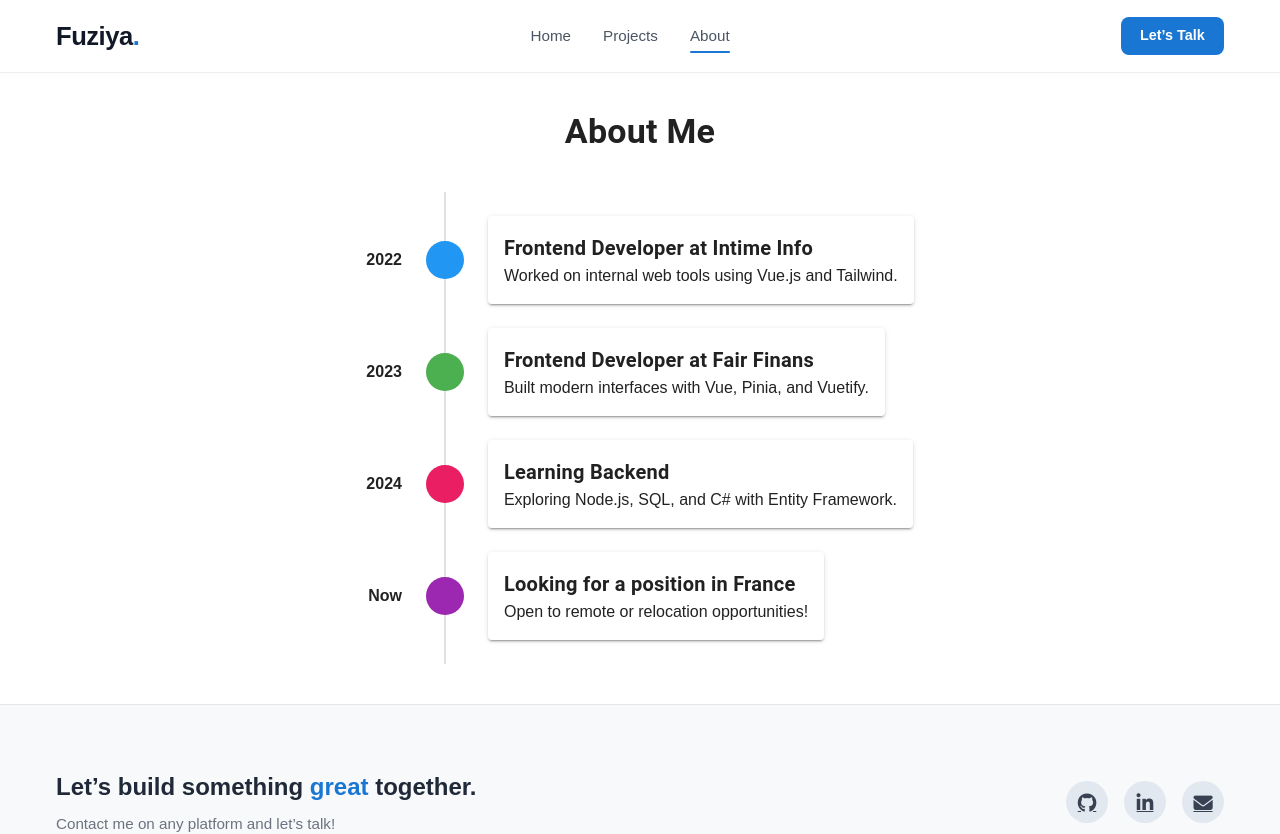
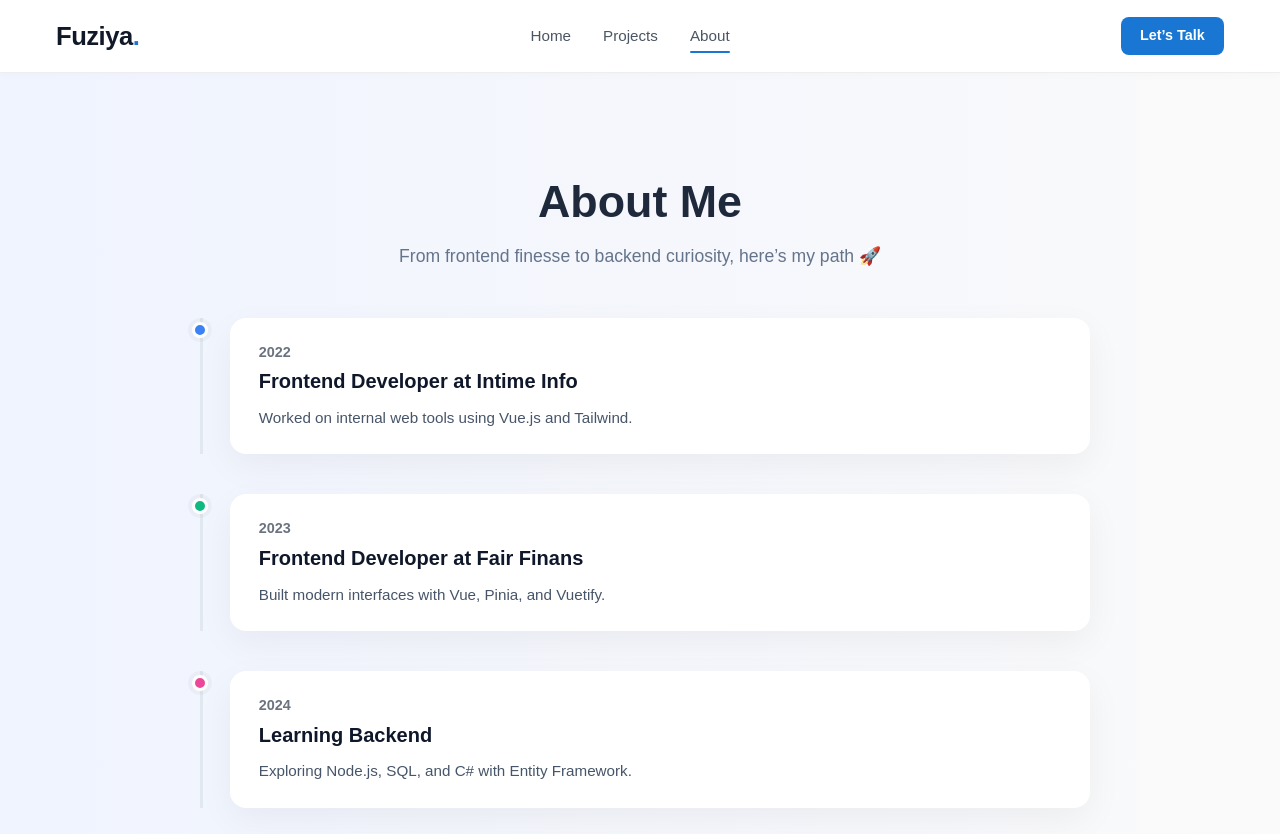
Before and after one commit to fouziabenadida/mon-portfolio, a Nuxt app: page /about in a window 1280 px wide. Shown: the top 834 px of the page. Built offline with nearby package versions, Linux system fonts and the light colour scheme.

Commit message:
about secrion updated

```diff
--- a/components/HeroSection.vue
+++ b/components/HeroSection.vue
@@ -12,25 +12,30 @@
                     and delivering accessible, high-performance web apps.
                 </p>
                 <div class="hero-actions">
-                    <v-btn color="primary" class="cta" to="/projects">View Projects</v-btn>
+                    <v-btn class="cta gradient-btn" to="/projects">
+                        🚀 View Projects
+                    </v-btn>
                     <NuxtLink to="/about" class="learn-link">Learn More →</NuxtLink>
                 </div>
             </div>
 
-            <div class="hero-image-wrapper animated-float">
-                <div class="image-bg"></div>
+            <div class="hero-figure">
+                <svg class="bg-svg" viewBox="0 0 400 400" xmlns="http://www.w3.org/2000/svg">
+                    <circle cx="200" cy="200" r="150" fill="#bfdbfe" opacity="0.4" />
+                    <circle cx="200" cy="200" r="100" fill="#93c5fd" opacity="0.4" />
+                </svg>
                 <img src="https://images.unsplash.com/photo-1549082984-1323b94df9a6?q=80&w=2070&auto=format&fit=crop&ixlib=rb-4.0.3&ixid=M3wxMjA3fDB8MHxwaG90by1wYWdlfHx8fGVufDB8fHx8fA%3D%3D"
-                    alt="Creative Developer" class="hero-image" />
+                    alt="Creative Developer" class="hero-person" />
             </div>
         </v-container>
     </section>
 </template>
 
-
 <style scoped>
 .hero-section {
     background: linear-gradient(to bottom right, #f9fbfc, #eef2f7);
     padding: 6rem 1.5rem 4rem;
+    overflow: hidden;
 }
 
 .hero-grid {
@@ -87,7 +92,6 @@
     max-width: 560px;
 }
 
-
 .hero-actions {
     display: flex;
     align-items: center;
@@ -102,12 +106,21 @@
     }
 }
 
-.cta {
+.cta.gradient-btn {
     text-transform: none;
     font-weight: 600;
-    padding: 0.6rem 1.4rem;
     font-size: 1rem;
     border-radius: 10px;
+    padding: 0.65rem 1.6rem;
+    background: linear-gradient(to right, #3b82f6, #60a5fa);
+    color: white;
+    box-shadow: 0 8px 30px rgba(59, 130, 246, 0.25);
+    transition: all 0.3s ease;
+}
+
+.cta.gradient-btn:hover {
+    transform: translateY(-2px);
+    box-shadow: 0 12px 30px rgba(59, 130, 246, 0.35);
 }
 
 .learn-link {
@@ -122,53 +135,36 @@
     color: #0f5ab3;
 }
 
-.hero-image-wrapper {
+.hero-figure {
     position: relative;
-    display: flex;
-    align-items: center;
-    justify-content: center;
-    max-width: 520px;
-    flex-shrink: 0;
+    max-width: 450px;
+    margin-inline: auto;
     animation: float 6s ease-in-out infinite;
+    z-index: 0;
 }
 
-.hero-image {
+.bg-svg {
+    position: absolute;
+    top: -40px;
+    left: -40px;
     width: 100%;
-    border-radius: 18px;
-    box-shadow: 0 12px 48px rgba(0, 0, 0, 0.08);
-    position: relative;
-    z-index: 2;
+    height: auto;
+    z-index: -1;
+    filter: blur(40px);
+}
+
+.hero-person {
+    display: block;
+    width: 100%;
+    height: auto;
+    border-radius: 50% 50% 40% 40%;
+    object-fit: cover;
+    box-shadow: 0 12px 45px rgba(0, 0, 0, 0.08);
     transition: transform 0.4s ease;
 }
 
-.hero-image:hover {
-    transform: scale(1.025) rotate(0.3deg);
-}
-
-.image-bg {
-    position: absolute;
-    top: -15%;
-    left: -10%;
-    width: 120%;
-    height: 120%;
-    background: radial-gradient(circle at center, #c7d2fe, #dbeafe);
-    border-radius: 50%;
-    filter: blur(80px);
-    opacity: 0.5;
-    z-index: 1;
-}
-
-
-.image-bg-shape {
-    position: absolute;
-    top: -30px;
-    left: -30px;
-    width: 100%;
-    height: 100%;
-    border-radius: 20px;
-    background: radial-gradient(circle at top right, #dbeafe, #bfdbfe);
-    z-index: 1;
-    filter: blur(40px);
+.hero-person:hover {
+    transform: scale(1.025);
 }
 
 @keyframes float {
--- a/components/ProjectsSection.vue
+++ b/components/ProjectsSection.vue
@@ -2,7 +2,6 @@
     <section class="projects-section">
         <v-container>
             <h2 class="section-title">My Projects</h2>
-
             <v-row dense>
                 <v-col v-for="(project, i) in projects" :key="i" cols="12" sm="6" md="4">
                     <ProjectCard :project="project" />
@@ -36,21 +35,43 @@ const projects = [
         image: 'https://images.unsplash.com/photo-1655722725332-9925c96dd627?q=80&w=2070&auto=format&fit=crop&ixlib=rb-4.0.3&ixid=M3wxMjA3fDB8MHxwaG90by1wYWdlfHx8fGVufDB8fHx8fA%3D%3D',
         link: 'https://github.com/fouziabenadida/visa-bot',
         tech: 'Node.js · Telegram · Express'
-    },
+    }
 ]
 </script>
 
 <style scoped>
 .projects-section {
-    padding: 5rem 1rem;
-    background: #fff;
+    padding: 6rem 1.5rem 4rem;
+    background: linear-gradient(to bottom right, #f8fafc, #e0f2fe);
+    position: relative;
+    overflow: hidden;
+}
+
+.projects-section::before {
+    content: "";
+    position: absolute;
+    top: -50px;
+    left: -50px;
+    width: 400px;
+    height: 400px;
+    background: radial-gradient(circle at center, #93c5fd, #e0f2fe);
+    opacity: 0.25;
+    filter: blur(90px);
+    z-index: 0;
 }
 
 .section-title {
-    font-size: 2rem;
-    font-weight: 700;
+    font-size: 2.25rem;
+    font-weight: 800;
     text-align: center;
     margin-bottom: 3rem;
     color: #1f2937;
+    position: relative;
+    z-index: 1;
+}
+
+.v-row {
+    position: relative;
+    z-index: 1;
 }
 </style>
--- a/pages/about.vue
+++ b/pages/about.vue
@@ -1,22 +1,24 @@
 <template>
-    <v-container class="py-10">
-        <h1 class="text-center mb-10 text-h4 font-weight-bold animate__animated animate__fadeInDown">
-            About Me
-        </h1>
+    <section class="about-wrapper">
+        <div class="about-container">
+            <div class="about-intro">
+                <h2 class="title">About Me</h2>
+                <p class="subtitle">From frontend finesse to backend curiosity, here’s my path 🚀</p>
+            </div>
 
-        <v-timeline side="end">
-            <v-timeline-item v-for="(item, index) in timeline" :key="index" :dot-color="item.color" fill-dot>
-                <template #opposite>
-                    <strong>{{ item.year }}</strong>
-                </template>
-
-                <v-card elevation="2" class="pa-4">
-                    <h3 class="text-h6 font-weight-bold">{{ item.title }}</h3>
-                    <p>{{ item.description }}</p>
-                </v-card>
-            </v-timeline-item>
-        </v-timeline>
-    </v-container>
+            <div class="about-timeline">
+                <div v-for="(item, index) in timeline" :key="index" class="timeline-entry">
+                    <div class="entry-line"></div>
+                    <div class="entry-dot" :style="{ backgroundColor: item.color }"></div>
+                    <div class="entry-content">
+                        <span class="entry-year">{{ item.year }}</span>
+                        <h3 class="entry-title">{{ item.title }}</h3>
+                        <p class="entry-description">{{ item.description }}</p>
+                    </div>
+                </div>
+            </div>
+        </div>
+    </section>
 </template>
 
 <script setup lang="ts">
@@ -25,29 +27,122 @@ const timeline = [
         year: '2022',
         title: 'Frontend Developer at Intime Info',
         description: 'Worked on internal web tools using Vue.js and Tailwind.',
-        color: 'blue',
+        color: '#3B82F6'
     },
     {
         year: '2023',
         title: 'Frontend Developer at Fair Finans',
         description: 'Built modern interfaces with Vue, Pinia, and Vuetify.',
-        color: 'green',
+        color: '#10B981'
     },
     {
         year: '2024',
         title: 'Learning Backend',
         description: 'Exploring Node.js, SQL, and C# with Entity Framework.',
-        color: 'pink',
+        color: '#EC4899'
     },
     {
         year: 'Now',
         title: 'Looking for a position in France',
         description: 'Open to remote or relocation opportunities!',
-        color: 'purple',
+        color: '#8B5CF6'
     },
 ]
 </script>
 
 <style scoped>
-@import 'https://cdnjs.cloudflare.com/ajax/libs/animate.css/4.1.1/animate.min.css';
+.about-wrapper {
+    padding: 6rem 1.5rem;
+    background: linear-gradient(to right, #f0f4ff, #fafafa);
+    display: flex;
+    justify-content: center;
+}
+
+.about-container {
+    max-width: 900px;
+    width: 100%;
+}
+
+.about-intro {
+    text-align: center;
+    margin-bottom: 3rem;
+}
+
+.title {
+    font-size: 2.8rem;
+    font-weight: 800;
+    color: #1e293b;
+}
+
+.subtitle {
+    font-size: 1.1rem;
+    color: #64748b;
+    margin-top: 0.5rem;
+}
+
+.about-timeline {
+    display: flex;
+    flex-direction: column;
+    gap: 2.5rem;
+    position: relative;
+}
+
+.timeline-entry {
+    display: flex;
+    align-items: flex-start;
+    position: relative;
+    padding-left: 2.5rem;
+}
+
+.entry-line {
+    position: absolute;
+    left: 10px;
+    top: 0;
+    width: 3px;
+    height: 100%;
+    background-color: #e2e8f0;
+    z-index: 0;
+}
+
+.entry-dot {
+    position: absolute;
+    left: 2px;
+    top: 4px;
+    width: 16px;
+    height: 16px;
+    border-radius: 50%;
+    border: 3px solid #fff;
+    box-shadow: 0 0 0 4px rgba(0, 0, 0, 0.03);
+    z-index: 2;
+}
+
+.entry-content {
+    background: #fff;
+    padding: 1.5rem 1.8rem;
+    border-radius: 16px;
+    box-shadow: 0 12px 36px rgba(0, 0, 0, 0.05);
+    flex: 1;
+    z-index: 1;
+}
+
+.entry-year {
+    font-size: 0.9rem;
+    font-weight: 700;
+    color: #6b7280;
+    margin-bottom: 0.2rem;
+    display: block;
+}
+
+.entry-title {
+    font-size: 1.25rem;
+    font-weight: 700;
+    color: #0f172a;
+    margin-bottom: 0.6rem;
+}
+
+.entry-description {
+    font-size: 0.95rem;
+    color: #475569;
+    line-height: 1.6;
+}
 </style>
```
